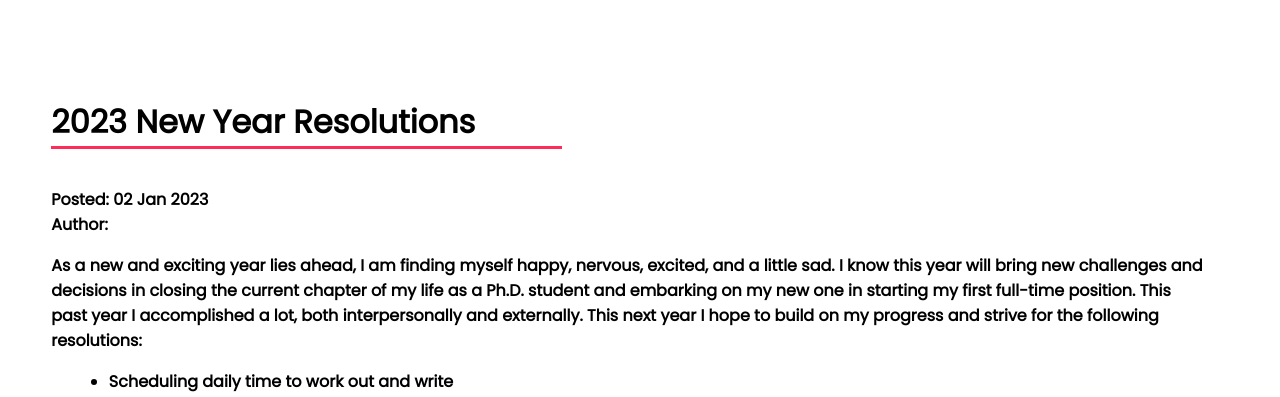
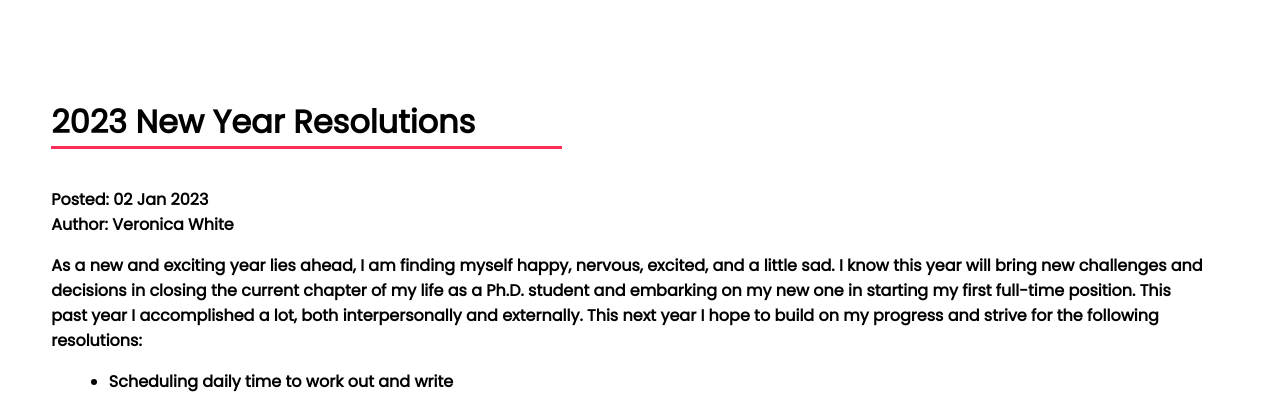
Before and after one commit to vmwhite/vmwhite.github.io, a Jekyll site: the page built from _posts/2023-01-02-2023NYResolutions.md, in a window 1280 px wide and 1081 px high. Shown: the top 397 px of the window. Built offline with Jekyll 4.4.1, drawn with Linux system fonts in a browser that asks for light colours; our own code applies the rules of GitHub Pages for plain Markdown files; a style sheet for code colours, icons or effects is not loaded.

Commit message:
Update 2023-01-02-2023NYResolutions.md

```diff
--- a/_posts/2023-01-02-2023NYResolutions.md
+++ b/_posts/2023-01-02-2023NYResolutions.md
@@ -1,6 +1,7 @@
 ---
 title: 2023 New Year Resolutions
 tags: New Years Resolutions, Goals
+author: Veronica White
 # need both visible 1 and published false to not publish post
 published: true
 # visible: 0
```
